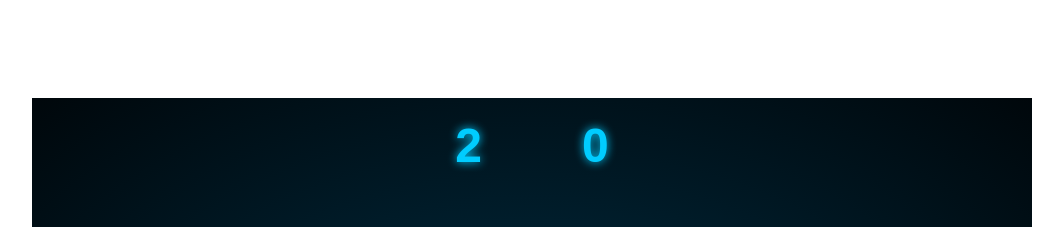
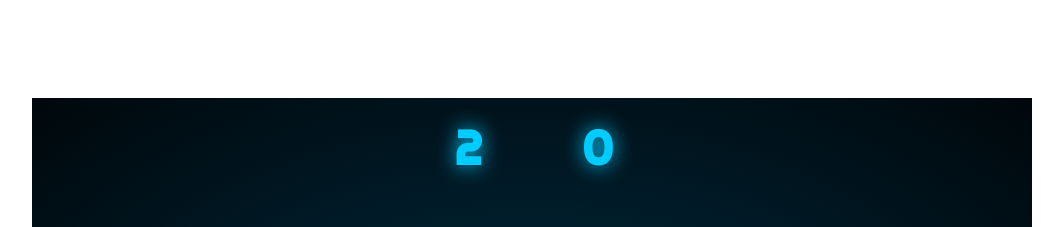
Before and after one commit to patryk-kiedrowski/pong, a plain HTML site: page index.html in a window 1280 px wide. Shown: the top 227 px of the page, without its empty margins (108-1171 px from the left). Drawn offline with Linux system fonts and the light colour scheme.

Commit message:
updated font

```diff
--- a/index.html
+++ b/index.html
@@ -5,6 +5,7 @@
   <meta name="viewport" content="width=device-width, initial-scale=1.0">
   <meta http-equiv="X-UA-Compatible" content="ie=edge">
   <title>Pong game</title>
+  <link href="https://fonts.googleapis.com/css?family=Righteous&display=swap" rel="stylesheet">
   <link rel="stylesheet" href="style.css">
 </head>
 <body>
--- a/index.js
+++ b/index.js
@@ -8,8 +8,8 @@ const settings = {
 		speed: 6
 	},
 	ball: {
-		speed: 7,
-		color: 'rgb(0, 204, 255)'
+		color: 'rgb(0, 204, 255)',
+		speed: 7
 	}
 };
 
--- a/style.css
+++ b/style.css
@@ -1,5 +1,5 @@
 body {
-  font-family: Arial, Helvetica, sans-serif;
+  font-family: 'Righteous', cursive;
 	margin: 0;
   width: 100%;
   min-height: 100vh;
@@ -24,7 +24,7 @@ canvas {
   font-size: 48px;
   font-weight: 700;
   color: rgb(0, 204, 255);
-  text-shadow: 0px 0px 10px rgb(0, 204, 255);
+  text-shadow: 0px 0px 20px rgb(0, 204, 255);
   user-select: none;
 }
 
```
